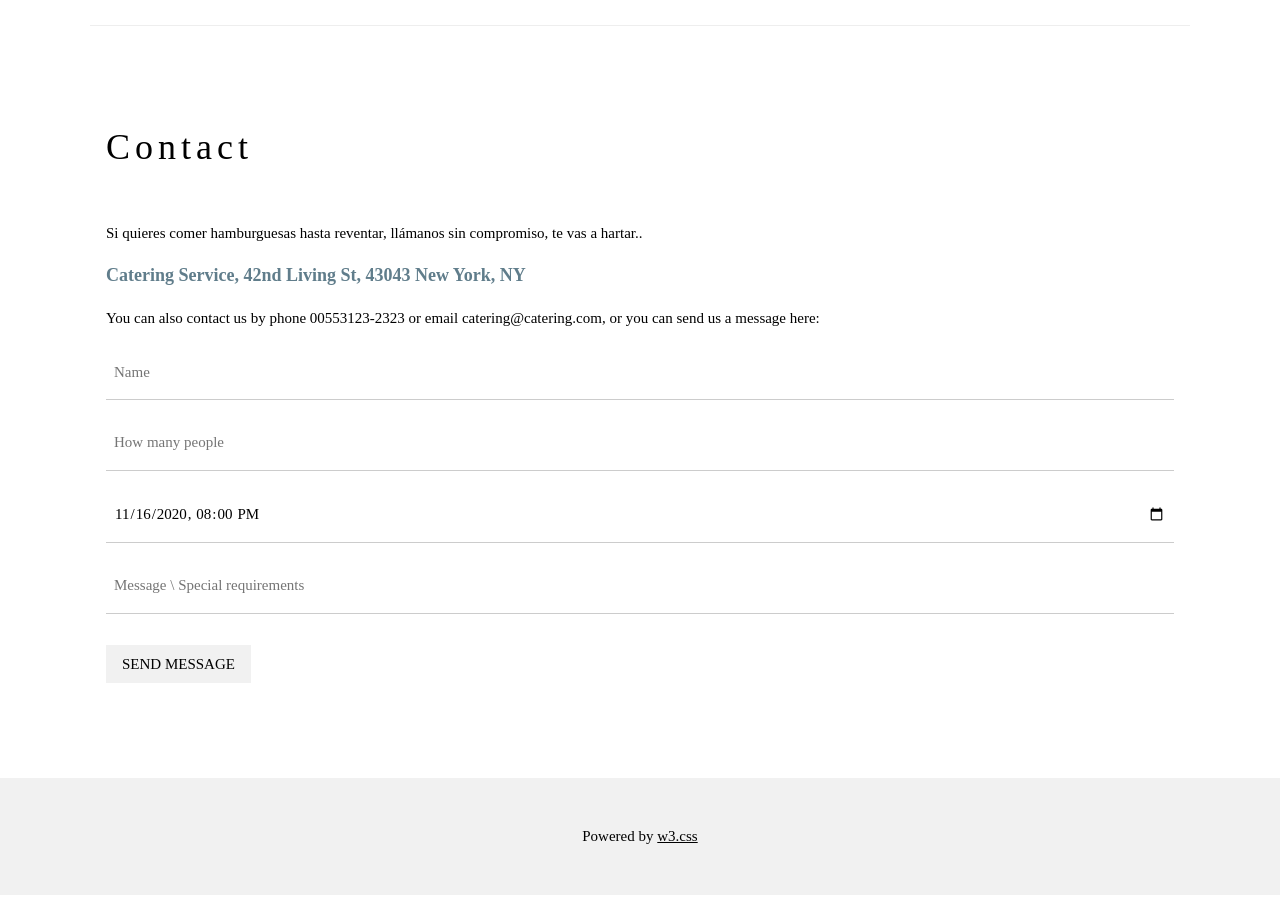
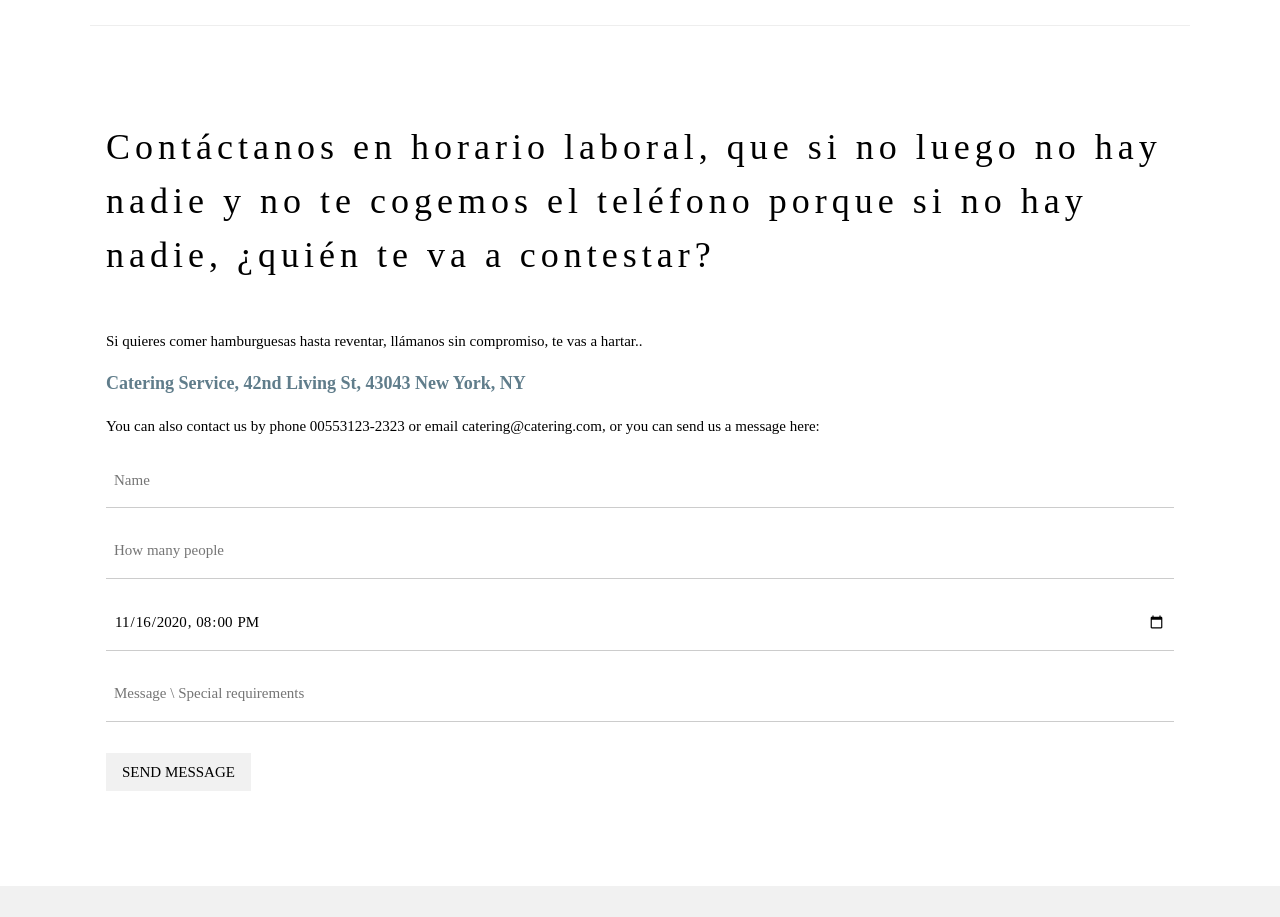
Before and after one commit to descmar540/actividadtemplate, a plain HTML site: page index.html in a window 1280 px wide. Shown: the part 2360-3277 px from the top of the page. Before the commit the page ends 3255 px from the top, so only its background shows below. Drawn offline with Linux system fonts and the light colour scheme.

Commit message:
modificado el texto de contacto

```diff
--- a/index.html
+++ b/index.html
@@ -11,8 +11,7 @@ h1, h2, h3, h4, h5, h6 {
   font-family: "Playfair Display";
   letter-spacing: 5px;
 }
-</style>
-  </head>
+</style> </head>
   <body>
     <!-- Navbar (sit on top) -->
     <div class="w3-top">
@@ -90,7 +89,8 @@ h1, h2, h3, h4, h5, h6 {
       <hr>
       <!-- Contact Section -->
       <div class="w3-container w3-padding-64" id="contact">
-        <h1>Contact</h1>
+        <h1>Contáctanos en horario laboral, que si no luego no hay nadie y no te
+          cogemos el teléfono porque si no hay nadie, ¿quién te va a contestar?</h1>
         <br>
         <p>Si quieres comer hamburguesas hasta reventar, llámanos sin
           compromiso, te vas a hartar..</p>
@@ -111,8 +111,7 @@ h1, h2, h3, h4, h5, h6 {
               MESSAGE</button></p>
         </form>
       </div>
-      <!-- End page content -->
-    </div>
+      <!-- End page content --> </div>
     <!-- Footer -->
     <footer class="w3-center w3-light-grey w3-padding-32">
       <p>Powered by <a href="https://www.w3schools.com/w3css/default.asp" title="W3.CSS"
```
